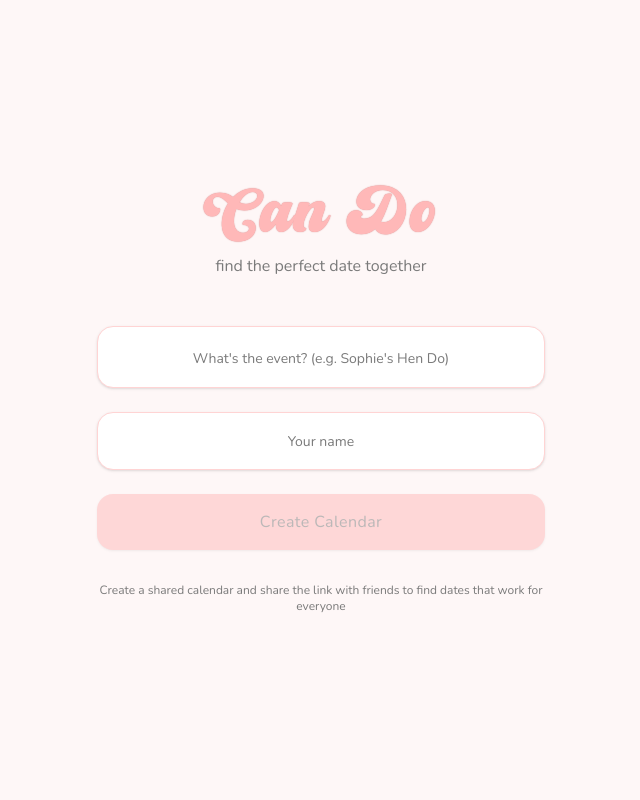
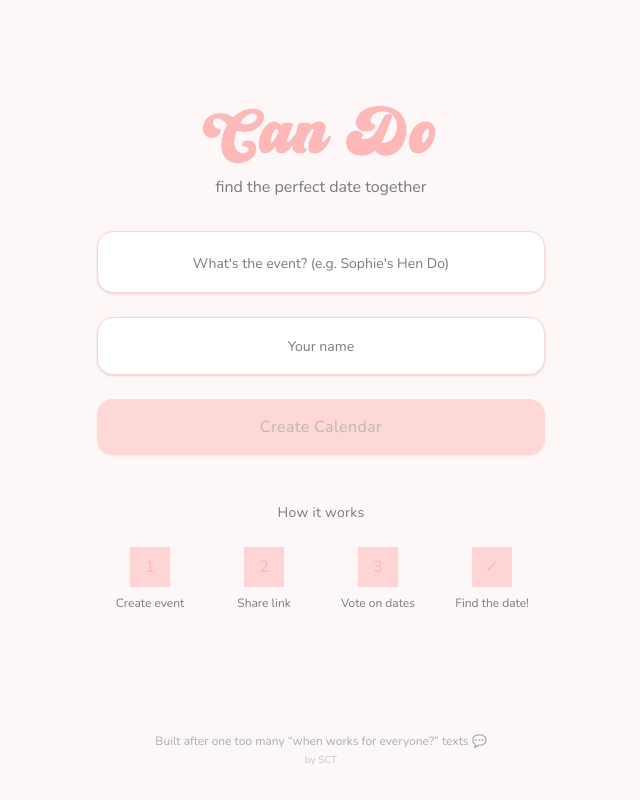
Before and after one commit to sophiectucker-beep/can-do, a Next.js app: page / in a window 1280 px wide. Shown: the whole page, without its empty margins (319-959 px from the left). Built offline with nearby package versions, Linux system fonts and the light colour scheme; no server answers; the database is empty.

Commit message:
Add favicon, how it works, social proof counter, and funny footer
- Pink 'C' favicon and Apple touch icon
- 'How it works' 4-step visual guide
- Live event counter for social proof
- Funny footer: 'Built after one too many when works for everyone? texts'
- Enhanced loading spinner on Create button

```diff
--- /dev/null
+++ b/src/app/api/stats/route.ts
@@ -0,0 +1,12 @@
+import { NextResponse } from 'next/server';
+import { getEventCount } from '@/lib/storage';
+
+export async function GET() {
+  try {
+    const count = await getEventCount();
+    return NextResponse.json({ count });
+  } catch (error) {
+    console.error('Error getting event count:', error);
+    return NextResponse.json({ count: 0 });
+  }
+}
--- /dev/null
+++ b/src/app/apple-icon.tsx
@@ -0,0 +1,34 @@
+import { ImageResponse } from "next/og";
+
+export const size = {
+  width: 180,
+  height: 180,
+};
+export const contentType = "image/png";
+
+export default function AppleIcon() {
+  return new ImageResponse(
+    (
+      <div
+        style={{
+          fontSize: 120,
+          background: "linear-gradient(135deg, #e89999 0%, #d48a8a 100%)",
+          width: "100%",
+          height: "100%",
+          display: "flex",
+          alignItems: "center",
+          justifyContent: "center",
+          color: "white",
+          borderRadius: 36,
+          fontWeight: "bold",
+          fontFamily: "sans-serif",
+        }}
+      >
+        C
+      </div>
+    ),
+    {
+      ...size,
+    }
+  );
+}
--- /dev/null
+++ b/src/app/icon.tsx
@@ -0,0 +1,34 @@
+import { ImageResponse } from "next/og";
+
+export const size = {
+  width: 32,
+  height: 32,
+};
+export const contentType = "image/png";
+
+export default function Icon() {
+  return new ImageResponse(
+    (
+      <div
+        style={{
+          fontSize: 24,
+          background: "linear-gradient(135deg, #e89999 0%, #d48a8a 100%)",
+          width: "100%",
+          height: "100%",
+          display: "flex",
+          alignItems: "center",
+          justifyContent: "center",
+          color: "white",
+          borderRadius: 6,
+          fontWeight: "bold",
+          fontFamily: "sans-serif",
+        }}
+      >
+        C
+      </div>
+    ),
+    {
+      ...size,
+    }
+  );
+}
--- a/src/app/page.tsx
+++ b/src/app/page.tsx
@@ -1,13 +1,22 @@
 'use client';
 
-import { useState } from 'react';
+import { useState, useEffect } from 'react';
 import { useRouter } from 'next/navigation';
 
 export default function Home() {
   const [title, setTitle] = useState('');
   const [name, setName] = useState('');
   const [isLoading, setIsLoading] = useState(false);
+  const [eventCount, setEventCount] = useState<number | null>(null);
   const router = useRouter();
+
+  useEffect(() => {
+    // Fetch event count for social proof
+    fetch('/api/stats')
+      .then(res => res.json())
+      .then(data => setEventCount(data.count))
+      .catch(() => setEventCount(null));
+  }, []);
 
   const handleSubmit = async (e: React.FormEvent) => {
     e.preventDefault();
@@ -36,8 +45,8 @@ export default function Home() {
   };
 
   return (
-    <main className="min-h-screen flex flex-col items-center justify-center p-8">
-      <div className="w-full max-w-md text-center">
+    <main className="min-h-screen flex flex-col items-center justify-between p-8">
+      <div className="flex-1 flex flex-col items-center justify-center w-full max-w-md">
         {/* Logo */}
         <h1
           className="text-6xl font-bold mb-2 text-[var(--accent)] relative inline-block"
@@ -45,12 +54,19 @@ export default function Home() {
         >
           Can Do
         </h1>
-        <p className="text-[var(--text-light)] font-light mb-12">
+        <p className="text-[var(--text-light)] font-light mb-8">
           find the perfect date together
         </p>
 
+        {/* Social Proof */}
+        {eventCount !== null && eventCount > 0 && (
+          <p className="text-xs text-[var(--accent)] font-light mb-8 bg-[var(--pastel-pink)] px-4 py-2 rounded-full">
+            🎉 {eventCount.toLocaleString()} {eventCount === 1 ? 'event' : 'events'} created and counting!
+          </p>
+        )}
+
         {/* Form */}
-        <form onSubmit={handleSubmit} className="space-y-6">
+        <form onSubmit={handleSubmit} className="space-y-6 w-full">
           <div>
             <input
               type="text"
@@ -85,14 +101,61 @@ export default function Home() {
                        transition-colors disabled:opacity-50 disabled:cursor-not-allowed
                        shadow-sm"
           >
-            {isLoading ? 'Creating...' : 'Create Calendar'}
+            {isLoading ? (
+              <span className="flex items-center justify-center gap-2">
+                <svg className="animate-spin h-5 w-5" viewBox="0 0 24 24">
+                  <circle className="opacity-25" cx="12" cy="12" r="10" stroke="currentColor" strokeWidth="4" fill="none" />
+                  <path className="opacity-75" fill="currentColor" d="M4 12a8 8 0 018-8V0C5.373 0 0 5.373 0 12h4zm2 5.291A7.962 7.962 0 014 12H0c0 3.042 1.135 5.824 3 7.938l3-2.647z" />
+                </svg>
+                Creating...
+              </span>
+            ) : (
+              'Create Calendar'
+            )}
           </button>
         </form>
 
-        <p className="mt-8 text-xs text-[var(--text-light)] font-light">
-          Create a shared calendar and share the link with friends to find dates that work for everyone
+        {/* How it works */}
+        <div className="mt-12 w-full">
+          <h2 className="text-sm font-medium text-[var(--text-light)] mb-6 text-center">How it works</h2>
+          <div className="grid grid-cols-4 gap-2 text-center">
+            <div className="flex flex-col items-center">
+              <div className="w-10 h-10 rounded-full bg-[var(--pastel-pink)] flex items-center justify-center text-[var(--accent)] font-medium mb-2">
+                1
+              </div>
+              <p className="text-xs text-[var(--text-light)] font-light">Create event</p>
+            </div>
+            <div className="flex flex-col items-center">
+              <div className="w-10 h-10 rounded-full bg-[var(--pastel-pink)] flex items-center justify-center text-[var(--accent)] font-medium mb-2">
+                2
+              </div>
+              <p className="text-xs text-[var(--text-light)] font-light">Share link</p>
+            </div>
+            <div className="flex flex-col items-center">
+              <div className="w-10 h-10 rounded-full bg-[var(--pastel-pink)] flex items-center justify-center text-[var(--accent)] font-medium mb-2">
+                3
+              </div>
+              <p className="text-xs text-[var(--text-light)] font-light">Vote on dates</p>
+            </div>
+            <div className="flex flex-col items-center">
+              <div className="w-10 h-10 rounded-full bg-[var(--pastel-pink)] flex items-center justify-center text-[var(--accent)] font-medium mb-2">
+                ✓
+              </div>
+              <p className="text-xs text-[var(--text-light)] font-light">Find the date!</p>
+            </div>
+          </div>
+        </div>
+      </div>
+
+      {/* Footer */}
+      <footer className="mt-12 text-center">
+        <p className="text-xs text-[var(--text-light)] font-light opacity-60">
+          Built after one too many &ldquo;when works for everyone?&rdquo; texts 💬
         </p>
-      </div>
+        <p className="text-[10px] text-[var(--text-light)] font-light opacity-40 mt-1">
+          by SCT
+        </p>
+      </footer>
     </main>
   );
 }
--- a/src/lib/storage.ts
+++ b/src/lib/storage.ts
@@ -185,3 +185,14 @@ export function getMatchingDates(event: CalendarEvent): string[] {
     .map(([date]) => date)
     .sort();
 }
+
+export async function getEventCount(): Promise<number> {
+  try {
+    // Get all keys matching the event prefix
+    const keys = await redis.keys(`${EVENT_PREFIX}*`);
+    return keys.length;
+  } catch (error) {
+    console.error('Error counting events:', error);
+    return 0;
+  }
+}
```
